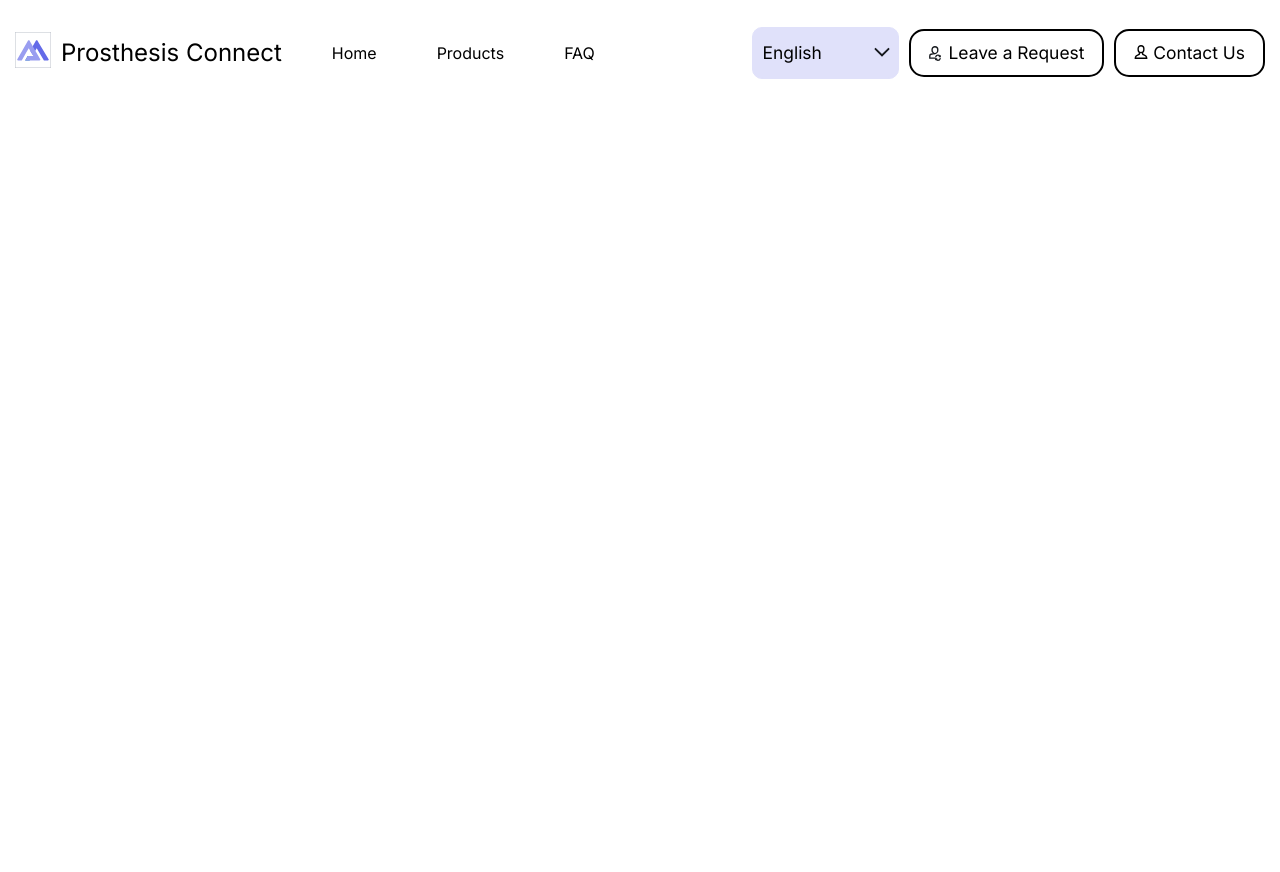
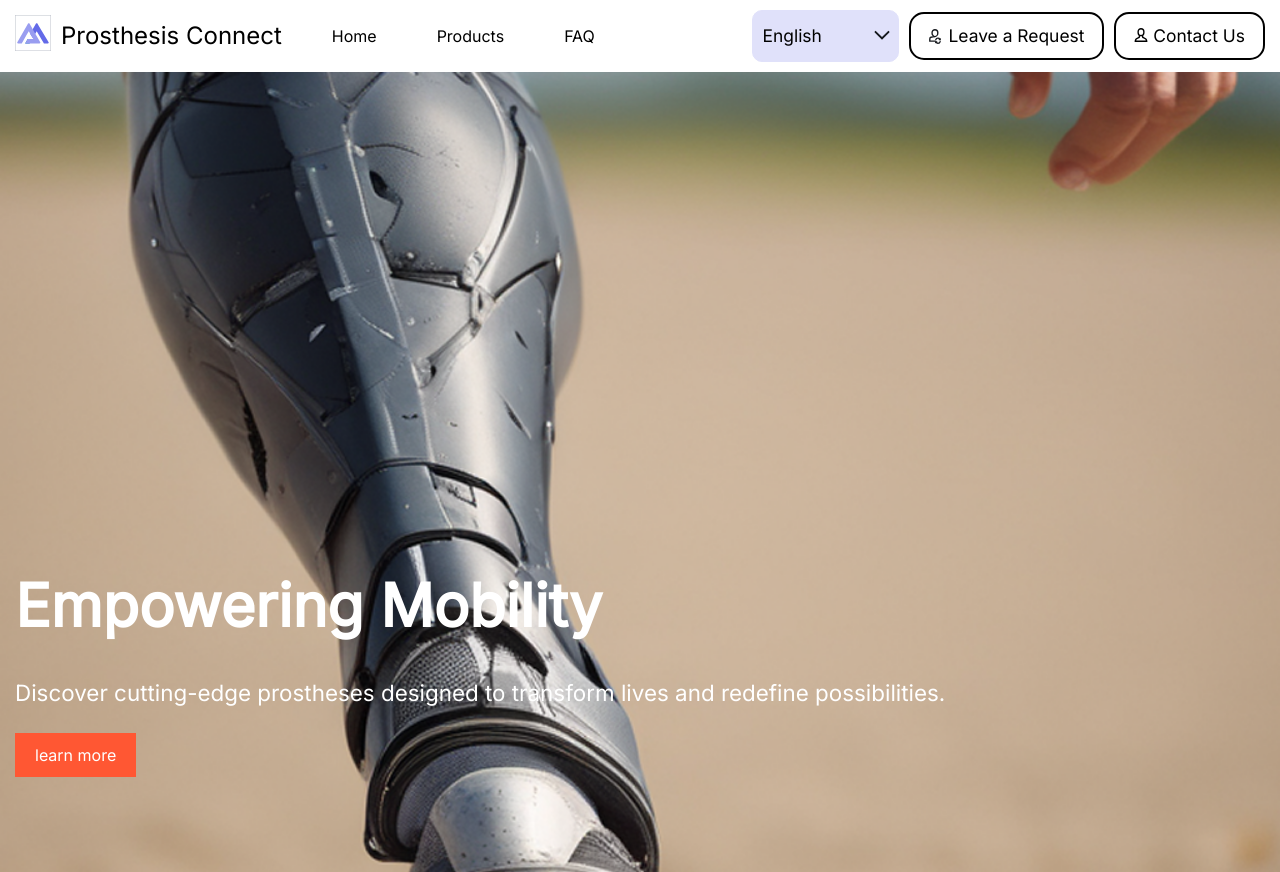
Before and after one commit to sadlyOs/Motorico, a website built with Vite: page index.html in a window 1280 px wide. Before the commit the page ends 800 px from the top, so only its background shows below. Built offline with nearby package versions, Linux system fonts and the light colour scheme.

Commit message:
main section v1

```diff
--- a/index.html
+++ b/index.html
@@ -144,7 +144,16 @@
       </div>
     </div>
   </header>
-  <main>
+  <main class="main">
+    <section class="main-section">
+      <div class="container">
+        <div class="main-section__text">
+          <h1>Empowering Mobility</h1>
+          <p>Discover cutting-edge prostheses designed to transform lives and redefine possibilities.</p>
+          <a href="" class="link-button">learn more</a>
+        </div>
+      </div>
+    </section>
   </main>
 </body>
 
--- /dev/null
+++ b/src/sass/base/_container.sass
@@ -0,0 +1,4 @@
+.container
+  max-width: 1520px
+  margin: 0 auto
+  padding: 0 15px
--- /dev/null
+++ b/src/sass/base/_linkButton.sass
@@ -0,0 +1,10 @@
+@use "./color" as v
+
+.link-button
+    color: v.$white
+    padding: 12px 20px
+    background: v.$orange
+    transition: background .3s
+
+.link-button:hover
+    background: v.$black
--- a/src/sass/base/container.sass
+++ /dev/null
@@ -1,2 +0,0 @@
-.container
-  max-width: 1520px
--- a/src/sass/components/_header.sass
+++ b/src/sass/components/_header.sass
@@ -3,10 +3,9 @@
 @use '../base/_mixins.sass'
 
 .header
-  padding: 15px
+  padding: 10px 15px
   display: flex
   align-items: center
-  font-family: 'Inter'
   // gap: 17px
 
   &__burger-container, &__phone-menu
--- /dev/null
+++ b/src/sass/components/mainSection.sass
@@ -0,0 +1,21 @@
+@use "../base/color" as v
+@use '../base/_variables.sass'
+
+.main-section
+    height: 100vh
+    background: url('../assets/images/mainBackground.png') no-repeat center/cover
+    position: relative
+
+    &__text
+        // position: absolute
+        color: v.$white
+        padding-top: 500px
+
+    &__text > h1
+        font-size: clamp(2.5rem, 2.1rem + 2vw, 4rem);
+        margin-bottom: 40px
+    &__text > p
+        font-size: 1.4rem
+        margin-bottom: 40px
+
+    // +mixins.respond("lg")
--- a/src/sass/main.sass
+++ b/src/sass/main.sass
@@ -1,4 +1,12 @@
 @use "../../node_modules/normalize.css/normalize.css"
 @use "./base/_font.sass"
-@use "./base/container.sass"
+@use "./base/_container.sass"
 @use "./components/_header.sass"
+@use "./components/mainSection"
+@use "./base/_linkButton"
+
+body
+    font-family: 'Inter'
+
+h1,h2,h3,h4,h5,h6,p
+    margin: 0
```
Also changed, not shown: src/assets/images/mainBackground.png (renamed from src/assets/images/mainBackgorund.png), src/css/output.css, 1 other file.
